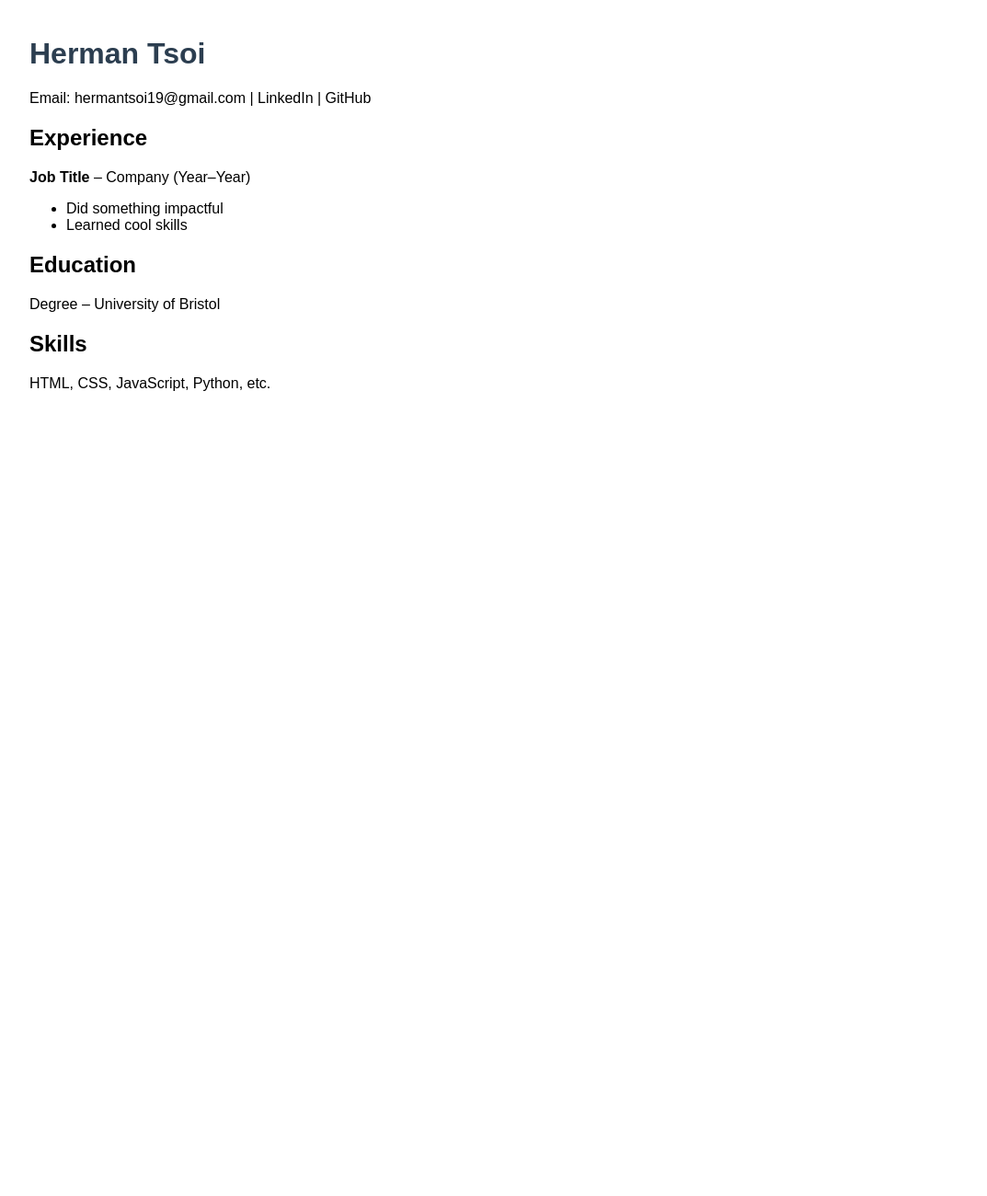
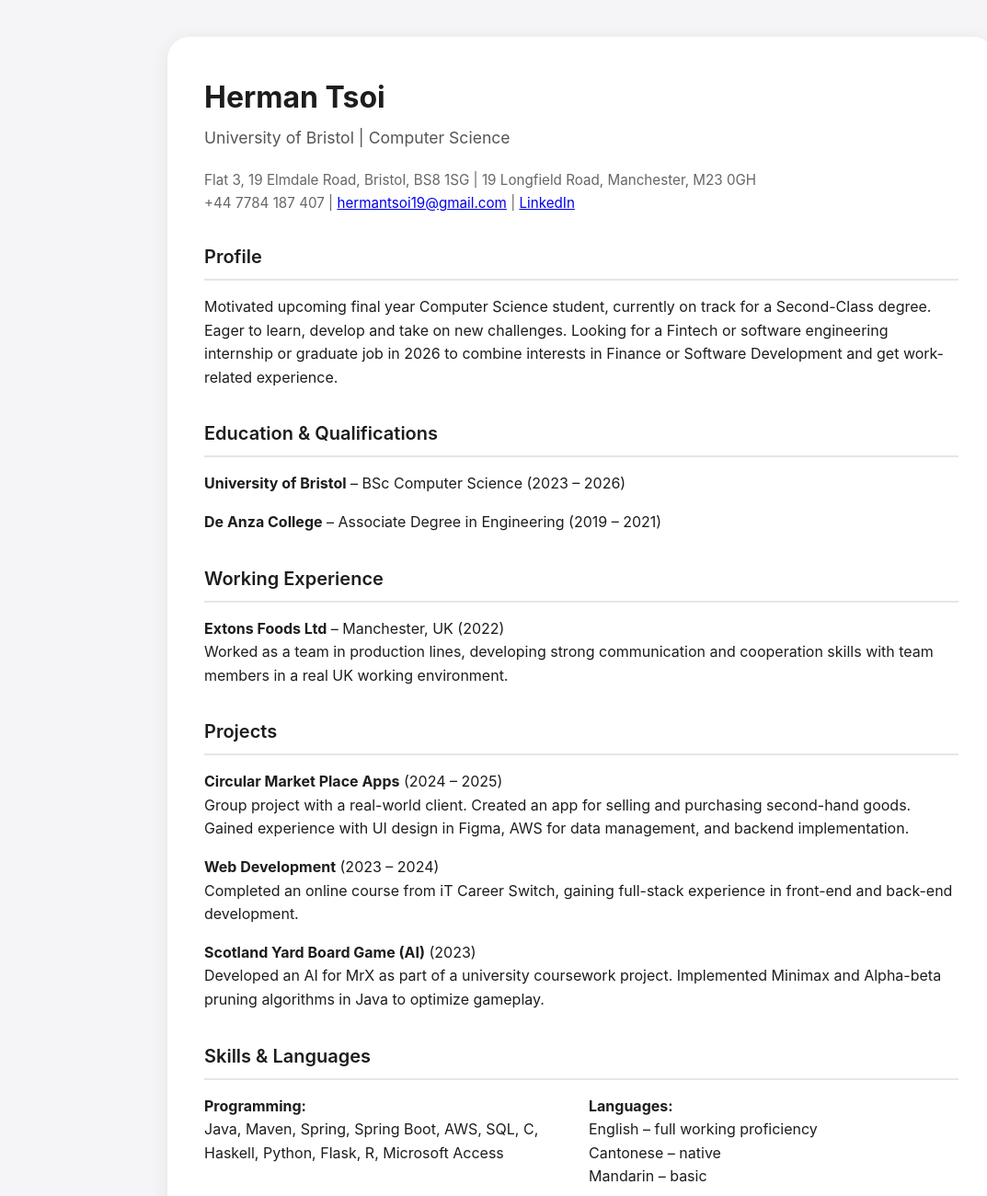
Before and after one commit to tsoiHerman/hermantsoi.github.io, a plain HTML site: page index.html in a window 1280 px wide. Shown: the whole page at 92% size, without its empty margins (8-1081 px from the left). Before the commit the page ends 800 px from the top, so only its background shows below. Drawn offline with Linux system fonts and the light colour scheme.

Commit message:
Update index.html

```diff
--- a/index.html
+++ b/index.html
@@ -1,36 +1,148 @@
 <!DOCTYPE html>
 <html lang="en">
 <head>
-  <meta charset="UTF-8" />
-  <meta name="viewport" content="width=device-width, initial-scale=1.0" />
-  <title>My Resume</title>
+  <meta charset="UTF-8">
+  <meta name="viewport" content="width=device-width, initial-scale=1.0">
+  <title>Herman Tsoi | Resume</title>
   <style>
-    body { font-family: Arial, sans-serif; margin: 40px; }
-    h1 { color: #2c3e50; }
-    .section { margin-bottom: 20px; }
+    /* Reset & base */
+    * { margin: 0; padding: 0; box-sizing: border-box; }
+    body {
+      font-family: -apple-system, BlinkMacSystemFont, "Segoe UI", Roboto, Helvetica, Arial, sans-serif;
+      background: #f5f5f7;
+      color: #1d1d1f;
+      line-height: 1.6;
+      padding: 40px;
+      display: flex;
+      justify-content: center;
+    }
+    .container {
+      max-width: 900px;
+      background: #fff;
+      padding: 40px;
+      border-radius: 24px;
+      box-shadow: 0 4px 20px rgba(0,0,0,0.08);
+    }
+    h1 {
+      font-size: 2rem;
+      font-weight: 700;
+      margin-bottom: 5px;
+    }
+    .subtitle {
+      font-size: 1.1rem;
+      color: #555;
+      margin-bottom: 20px;
+    }
+    .contact {
+      font-size: 0.95rem;
+      color: #666;
+      margin-bottom: 30px;
+    }
+    .section {
+      margin-bottom: 32px;
+    }
+    .section h2 {
+      font-size: 1.25rem;
+      font-weight: 600;
+      border-bottom: 2px solid #e5e5ea;
+      padding-bottom: 8px;
+      margin-bottom: 16px;
+      color: #1d1d1f;
+    }
+    ul { list-style: none; }
+    ul li::before {
+      content: "• ";
+      color: #007aff; /* Apple blue accent */
+      font-weight: bold;
+    }
+    .job, .project, .edu {
+      margin-bottom: 16px;
+    }
+    strong { color: #1d1d1f; }
+    .skills-grid {
+      display: grid;
+      grid-template-columns: 1fr 1fr;
+      gap: 16px;
+    }
+    @media (max-width: 600px) {
+      body { padding: 20px; }
+      .skills-grid { grid-template-columns: 1fr; }
+    }
   </style>
 </head>
 <body>
+  <div class="container">
+    <!-- Header -->
     <h1>Herman Tsoi</h1>
-  <p>Email: hermantsoi19@gmail.com | LinkedIn | GitHub</p>
+    <p class="subtitle">University of Bristol | Computer Science</p>
+    <p class="contact">
+      Flat 3, 19 Elmdale Road, Bristol, BS8 1SG | 19 Longfield Road, Manchester, M23 0GH<br>
+      +44 7784 187 407 | <a href="mailto:hermantsoi19@gmail.com">hermantsoi19@gmail.com</a> |
+      <a href="https://linkedin.com/in/herman-tsoi">LinkedIn</a>
+    </p>
 
+    <!-- Profile -->
     <div class="section">
-    <h2>Experience</h2>
-    <p><strong>Job Title</strong> – Company (Year–Year)</p>
-    <ul>
-      <li>Did something impactful</li>
-      <li>Learned cool skills</li>
-    </ul>
+      <h2>Profile</h2>
+      <p>
+        Motivated upcoming final year Computer Science student, currently on track for a Second-Class degree.
+        Eager to learn, develop and take on new challenges. Looking for a Fintech or software engineering internship
+        or graduate job in 2026 to combine interests in Finance or Software Development and get work-related experience.
+      </p>
     </div>
 
+    <!-- Education -->
     <div class="section">
-    <h2>Education</h2>
-    <p>Degree – University of Bristol</p>
+      <h2>Education & Qualifications</h2>
+      <div class="edu"><strong>University of Bristol</strong> – BSc Computer Science (2023 – 2026)</div>
+      <div class="edu"><strong>De Anza College</strong> – Associate Degree in Engineering (2019 – 2021)</div>
     </div>
 
+    <!-- Experience -->
     <div class="section">
-    <h2>Skills</h2>
-    <p>HTML, CSS, JavaScript, Python, etc.</p>
+      <h2>Working Experience</h2>
+      <div class="job">
+        <strong>Extons Foods Ltd</strong> – Manchester, UK (2022)<br>
+        Worked as a team in production lines, developing strong communication and cooperation skills
+        with team members in a real UK working environment.
+      </div>
+    </div>
+
+    <!-- Projects -->
+    <div class="section">
+      <h2>Projects</h2>
+      <div class="project">
+        <strong>Circular Market Place Apps</strong> (2024 – 2025)<br>
+        Group project with a real-world client. Created an app for selling and purchasing second-hand goods.
+        Gained experience with UI design in Figma, AWS for data management, and backend implementation.
+      </div>
+      <div class="project">
+        <strong>Web Development</strong> (2023 – 2024)<br>
+        Completed an online course from iT Career Switch, gaining full-stack experience in front-end and back-end development.
+      </div>
+      <div class="project">
+        <strong>Scotland Yard Board Game (AI)</strong> (2023)<br>
+        Developed an AI for MrX as part of a university coursework project.
+        Implemented Minimax and Alpha-beta pruning algorithms in Java to optimize gameplay.
+      </div>
+    </div>
+
+    <!-- Skills -->
+    <div class="section">
+      <h2>Skills & Languages</h2>
+      <div class="skills-grid">
+        <div>
+          <strong>Programming:</strong><br>
+          Java, Maven, Spring, Spring Boot, AWS, SQL, C, Haskell, Python, Flask, R, Microsoft Access
+        </div>
+        <div>
+          <strong>Languages:</strong><br>
+          English – full working proficiency<br>
+          Cantonese – native<br>
+          Mandarin – basic
+        </div>
+      </div>
+    </div>
   </div>
 </body>
 </html>
```
Lines whose indentation alone changed are shown as unchanged.
